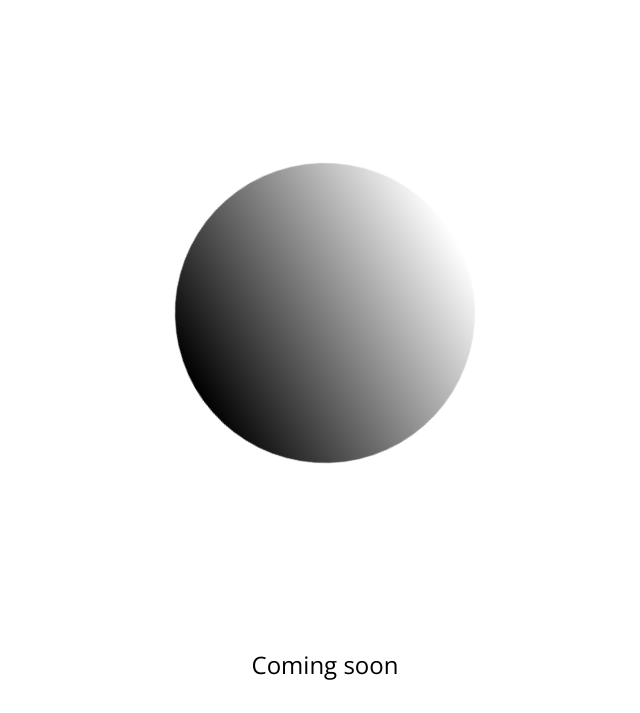
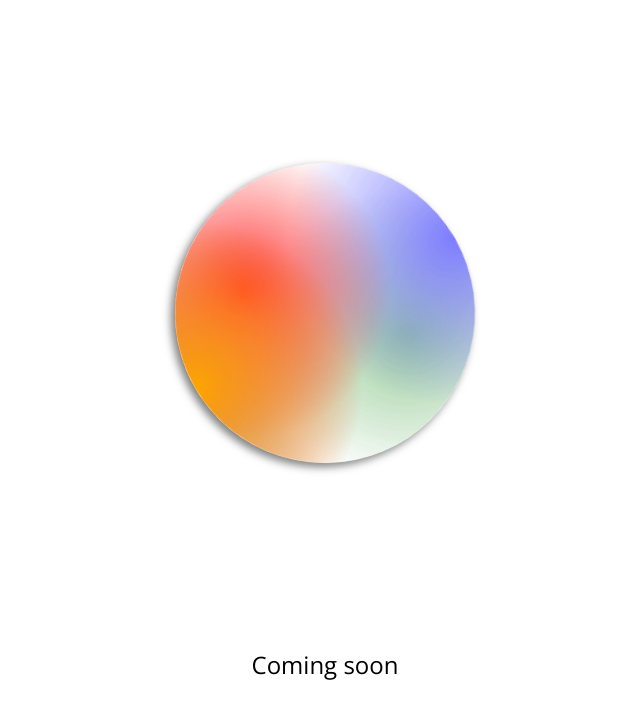
Before and after one commit to BlueDragon23/BlueDragon23.github.io, a plain HTML site: page index.html in a window 1280 px wide. Shown: the part 87-800 px from the top of the page, without its empty margins (315-955 px from the left). Drawn offline with nearby package versions, Linux system fonts and the light colour scheme.

Commit message:
Added colour to the spinny boi

```diff
--- a/index.html
+++ b/index.html
@@ -13,6 +13,7 @@
     <div>Aidan Goldthorpe</div>
     <!-- Memes -->
     <div class="spinny-boi">
+        <div class="spinny-boi-interior"></div>
     </div>
 
     <div>Coming soon</div>
--- a/main.css
+++ b/main.css
@@ -20,10 +20,23 @@ body {
 }
 
 .spinny-boi {
-    background: linear-gradient(black, white);
     width: 300px;
     height: 300px;
     border-radius: 50%;
+    box-shadow: -4px 4px 8px 0 rgba(0, 0, 0, 0.5);
+}
+
+.spinny-boi-interior {
+    width: 100%;
+    height: 100%;
+    border-radius: 50%;
+    background:
+                radial-gradient(circle at 50% 0, orange, rgba(255, 255, 255, 0.2) 50%),
+                radial-gradient(circle at 70% 30%, red, rgba(255, 255, 255, 0.2) 50%),
+                radial-gradient(circle at 50% 0, purple, rgba(255, 255, 255, 0.2) 50%),
+                radial-gradient(circle at 50% 100%, blue, rgba(255, 255, 255, 0.2) 50%),
+                radial-gradient(circle at 30% 70%, green, rgba(255, 255, 255, 0.2) 50%),
+                radial-gradient(circle at 50% 0, yellow, rgba(255, 255, 255, 0.2) 50%);
     animation-duration: 3s;
     animation-iteration-count: infinite;
     animation-name: spin;
```
